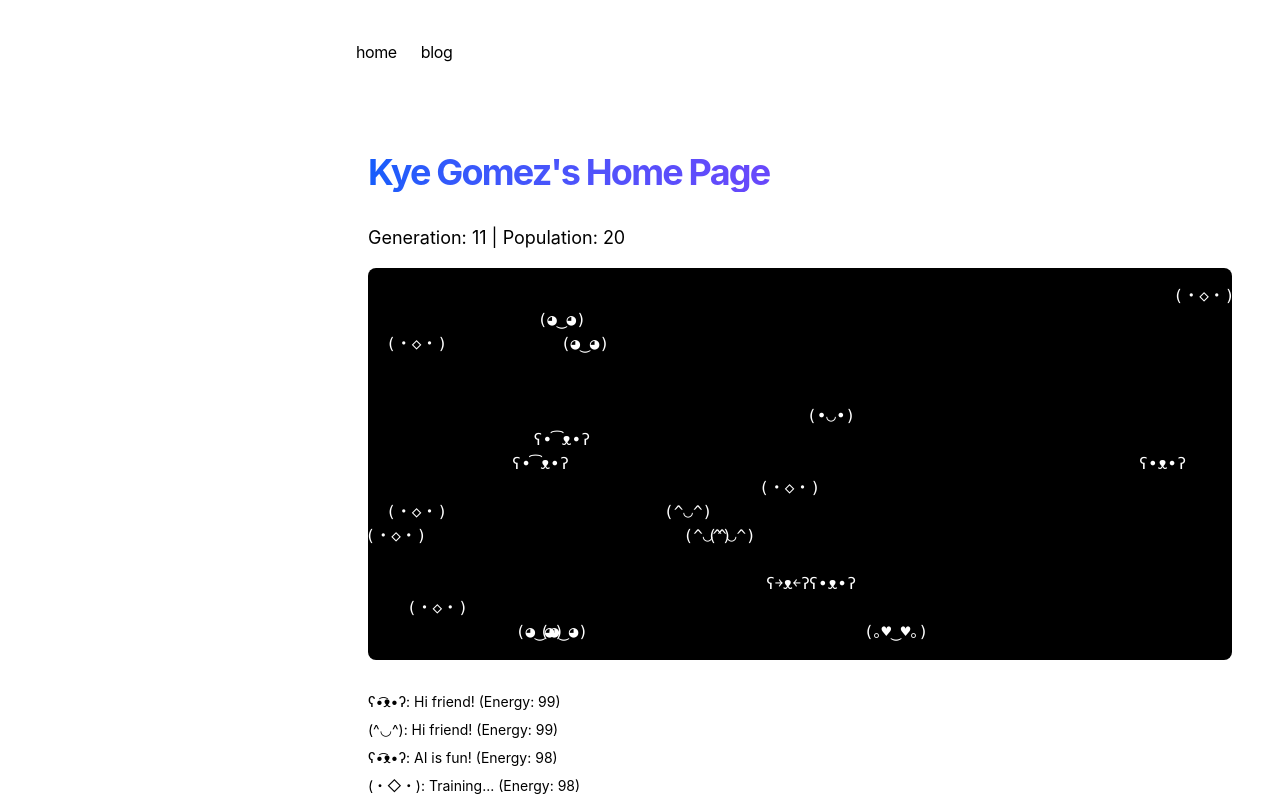
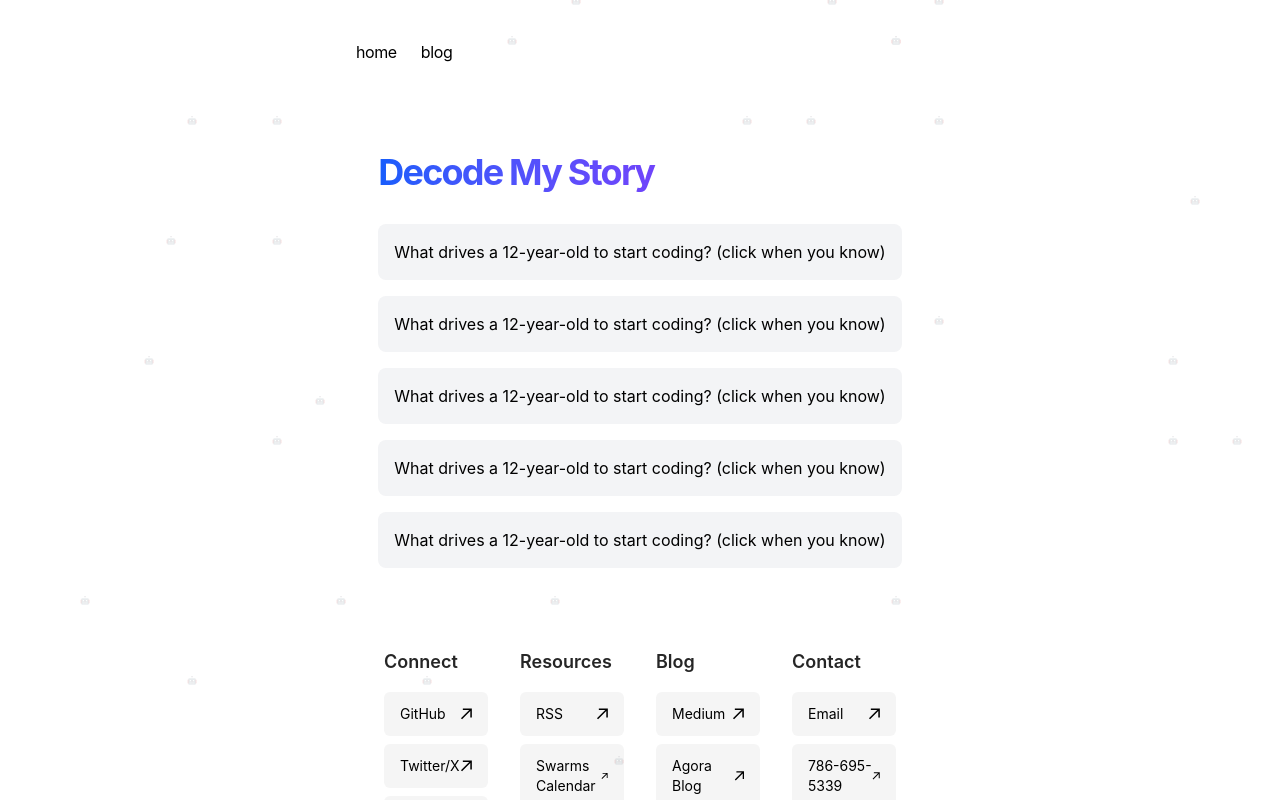
Before and after one commit to kyegomez/kyegomez-com, a Next.js app: page / in a window 1280 px wide. Shown: the top 800 px of the page. Built offline with nearby package versions, Linux system fonts and the light colour scheme.

Commit message:
Update page.tsx

```diff
--- a/app/page.tsx
+++ b/app/page.tsx
@@ -1,162 +1,203 @@
 'use client';
 
-import React, { useState, useEffect } from 'react';
+import React, { useState, useEffect, useCallback } from 'react';
 
-interface ASCIICreature {
+interface Gene {
+  movement: number;
+  intelligence: number;
+  cooperation: number;
+  resilience: number;
+}
+
+interface Organism {
   id: number;
+  genes: Gene;
+  fitness: number;
   x: number;
   y: number;
-  species: number;
-  energy: number;
-  dialogue: string;
   emoji: string;
+  generation: number;
 }
 
-const GRID_WIDTH = 40;
-const GRID_HEIGHT = 15;
-const INITIAL_POPULATION = 10;
+const POPULATION_SIZE = 30;
+const MUTATION_RATE = 0.1;
+const GRID_SIZE = { width: 60, height: 20 };
 
-const dialogues = [
-  "Hi friend!",
-  "Let's evolve!",
-  "Neural nets!",
-  "AI is fun!",
-  "Swarms rock!",
-  "Hello world!",
-  "Let's code!",
-  "Training...",
-  "Optimizing...",
-  "Learning..."
+// Puzzle pieces that reveal your introduction
+const puzzlePieces = [
+  "Neural architect crafting tomorrow's intelligence",
+  "Founded Agora, uniting 8,200+ AI researchers globally",
+  "Built first neural network at age 12",
+  "Leading Swarms: orchestrating million-agent systems",
+  "Open-source advocate and AI accessibility champion"
 ];
 
-const emojis = ['ʕ•ᴥ•ʔ', '(•◡•)', '(っ◔◡◔)っ', 'ʕ￫ᴥ￩ʔ', '(^◡^)', '(・◇・)', 'ʕ•͡ᴥ•ʔ', '(◕‿◕)', '(｡♥‿♥｡)', 'ʕ•ᴥ•ʔ'];
+const BackgroundEvolution = () => {
+  const [organisms, setOrganisms] = useState<Organism[]>([]);
+  const [generation, setGeneration] = useState(0);
 
-export default function Page() {
-  const [creatures, setCreatures] = useState<ASCIICreature[]>([]);
-  const [generation, setGeneration] = useState(0);
+  // Fitness function based on multiple traits
+  const calculateFitness = useCallback((genes: Gene, positions: {x: number, y: number}[]) => {
+    const positionDensity = positions.filter(p =>
+      Math.abs(p.x) < 5 && Math.abs(p.y) < 5
+    ).length;
+
+    return (
+      genes.intelligence * 0.3 +
+      genes.cooperation * 0.2 +
+      genes.resilience * 0.25 +
+      genes.movement * 0.15 -
+      (positionDensity * 0.1) // Penalize overcrowding
+    );
+  }, []);
 
   // Initialize population
   useEffect(() => {
-    const initial = Array.from({ length: INITIAL_POPULATION }, (_, i) => ({
-      id: i,
-      x: Math.floor(Math.random() * GRID_WIDTH),
-      y: Math.floor(Math.random() * GRID_HEIGHT),
-      species: Math.floor(Math.random() * emojis.length),
-      energy: 100,
-      dialogue: dialogues[Math.floor(Math.random() * dialogues.length)],
-      emoji: emojis[Math.floor(Math.random() * emojis.length)]
+    const initialPopulation = Array.from({ length: POPULATION_SIZE }, (_, id) => ({
+      id,
+      genes: {
+        movement: Math.random(),
+        intelligence: Math.random(),
+        cooperation: Math.random(),
+        resilience: Math.random()
+      },
+      fitness: 0,
+      x: Math.floor(Math.random() * GRID_SIZE.width),
+      y: Math.floor(Math.random() * GRID_SIZE.height),
+      emoji: ['🧬', '🤖', '🔮', '💡', '⚛️'][Math.floor(Math.random() * 5)],
+      generation: 0
     }));
-    setCreatures(initial);
+    setOrganisms(initialPopulation);
   }, []);
 
-  // Update simulation
-  useEffect(() => {
-    const timer = setInterval(() => {
-      setCreatures(prev => {
-        // Move creatures and update their state
-        const updated = prev.map(creature => {
-          // Random movement
-          const newX = (creature.x + Math.floor(Math.random() * 3) - 1 + GRID_WIDTH) % GRID_WIDTH;
-          const newY = (creature.y + Math.floor(Math.random() * 3) - 1 + GRID_HEIGHT) % GRID_HEIGHT;
+  // Evolution step
+  const evolve = useCallback(() => {
+    setOrganisms(prev => {
+      // Calculate fitness for current population
+      const positions = prev.map(o => ({ x: o.x, y: o.y }));
+      const withFitness = prev.map(org => ({
+        ...org,
+        fitness: calculateFitness(org.genes, positions)
+      }));
 
-          // Decrease energy
-          let newEnergy = creature.energy - 1;
+      // Selection (tournament selection)
+      const select = () => {
+        const tournament = Array.from({ length: 3 }, () =>
+          withFitness[Math.floor(Math.random() * withFitness.length)]
+        );
+        return tournament.reduce((a, b) => a.fitness > b.fitness ? a : b);
+      };
 
-          // Random chance to change dialogue
-          const newDialogue = Math.random() < 0.1 ?
-            dialogues[Math.floor(Math.random() * dialogues.length)] :
-            creature.dialogue;
+      // Create new population
+      const newPopulation = Array.from({ length: POPULATION_SIZE }, () => {
+        const parent1 = select();
+        const parent2 = select();
 
-          return {
-            ...creature,
-            x: newX,
-            y: newY,
-            energy: newEnergy,
-            dialogue: newDialogue
-          };
-        });
+        // Crossover
+        const childGenes = {
+          movement: Math.random() < 0.5 ? parent1.genes.movement : parent2.genes.movement,
+          intelligence: Math.random() < 0.5 ? parent1.genes.intelligence : parent2.genes.intelligence,
+          cooperation: Math.random() < 0.5 ? parent1.genes.cooperation : parent2.genes.cooperation,
+          resilience: Math.random() < 0.5 ? parent1.genes.resilience : parent2.genes.resilience
+        };
 
-        // Reproduction
-        const newCreatures = [...updated];
-        updated.forEach(creature => {
-          if (creature.energy > 80 && Math.random() < 0.1) {
-            newCreatures.push({
-              id: Math.random(),
-              x: creature.x,
-              y: creature.y,
-              species: Math.random() < 0.9 ? creature.species : Math.floor(Math.random() * emojis.length),
-              energy: 100,
-              dialogue: dialogues[Math.floor(Math.random() * dialogues.length)],
-              emoji: Math.random() < 0.9 ? creature.emoji : emojis[Math.floor(Math.random() * emojis.length)]
-            });
-          }
-        });
-
-        // Remove low energy creatures
-        const survivors = newCreatures.filter(c => c.energy > 0);
-
-        // Keep population in check
-        const maxPop = 20;
-        if (survivors.length > maxPop) {
-          survivors.sort((a, b) => b.energy - a.energy);
-          survivors.length = maxPop;
+        // Mutation
+        if (Math.random() < MUTATION_RATE) {
+          const geneToMutate = Object.keys(childGenes)[Math.floor(Math.random() * 4)] as keyof Gene;
+          childGenes[geneToMutate] = Math.random();
         }
 
-        setGeneration(g => g + 1);
-        return survivors;
+        return {
+          id: Math.random(),
+          genes: childGenes,
+          fitness: 0,
+          x: Math.floor(Math.random() * GRID_SIZE.width),
+          y: Math.floor(Math.random() * GRID_SIZE.height),
+          emoji: parent1.emoji,
+          generation: parent1.generation + 1
+        };
       });
-    }, 500);
 
+      return newPopulation;
+    });
+    setGeneration(g => g + 1);
+  }, [calculateFitness]);
+
+  useEffect(() => {
+    const timer = setInterval(evolve, 100);
     return () => clearInterval(timer);
-  }, []);
+  }, [evolve]);
 
   return (
-    <section className="max-w-4xl mx-auto p-4">
+    <div className="fixed inset-0 pointer-events-none opacity-20 font-mono overflow-hidden">
+      {organisms.map(org => (
+        <div
+          key={org.id}
+          className="absolute transition-all duration-1000"
+          style={{
+            left: `${(org.x / GRID_SIZE.width) * 100}%`,
+            top: `${(org.y / GRID_SIZE.height) * 100}%`,
+            transform: `translate(-50%, -50%) scale(${org.fitness + 0.5})`
+          }}
+        >
+          {org.emoji}
+        </div>
+      ))}
+    </div>
+  );
+};
+
+const PuzzleIntro = () => {
+  const [solvedPieces, setSolvedPieces] = useState<Set<number>>(new Set());
+  const [currentChallenge, setCurrentChallenge] = useState<string>('');
+
+  useEffect(() => {
+    const challenges = [
+      "What drives a 12-year-old to start coding? (click when you know)",
+      "How many researchers are part of Agora? (click when you know)",
+      "What framework orchestrates millions of agents? (click when you know)",
+      "What's the key to accessible AI? (click when you know)",
+      "Neural networks are built for...? (click when you know)"
+    ];
+    setCurrentChallenge(challenges[solvedPieces.size]);
+  }, [solvedPieces]);
+
+  const handlePuzzleClick = () => {
+    if (solvedPieces.size < puzzlePieces.length) {
+      setSolvedPieces(prev => new Set([...prev, prev.size]));
+    }
+  };
+
+  return (
+    <div className="relative z-10">
       <h1 className="mb-8 text-4xl font-bold tracking-tighter bg-gradient-to-r from-blue-600 to-purple-600 bg-clip-text text-transparent">
-        Kye Gomez&apos;s Home Page
+        Decode My Story
       </h1>
 
-      <div className="mb-4 text-lg">
-        Generation: {generation} | Population: {creatures.length}
-      </div>
-
-      <div className="font-mono bg-black text-white p-4 rounded-lg mb-8 overflow-hidden">
-        {Array.from({ length: GRID_HEIGHT }).map((_, y) => (
-          <div key={y} className="flex whitespace-pre">
-            {Array.from({ length: GRID_WIDTH }).map((_, x) => {
-              const creature = creatures.find(c => c.x === x && c.y === y);
-              return (
-                <span key={x} className="w-6 h-6 flex items-center justify-center">
-                  {creature ? creature.emoji : ' '}
-                </span>
-              );
-            })}
+      <div className="space-y-4">
+        {Array.from({ length: puzzlePieces.length }).map((_, index) => (
+          <div
+            key={index}
+            className={`p-4 rounded-lg transition-all duration-500 ${
+              solvedPieces.has(index)
+                ? 'bg-blue-100 cursor-default'
+                : 'bg-gray-100 cursor-pointer hover:bg-gray-200'
+            }`}
+            onClick={solvedPieces.has(index) ? undefined : handlePuzzleClick}
+          >
+            {solvedPieces.has(index) ? puzzlePieces[index] : currentChallenge}
           </div>
         ))}
       </div>
+    </div>
+  );
+};
 
-      <div className="space-y-2">
-        {creatures.map(creature => (
-          <div key={creature.id} className="text-sm">
-            {creature.emoji}: {creature.dialogue} (Energy: {creature.energy})
-          </div>
-        ))}
-      </div>
-
-      <p className="mt-8 mb-8 text-lg leading-relaxed">
-        Hello, I&apos;m Kye Gomez, and I build neural networks.
-        I&apos;ve been programming since I was 12 years old, and today, I lead Agora,
-        an open-source AI research lab non-profit with over 8,200 researchers worldwide.
-        We&apos;ve successfully trained thousands of models and continue to push the
-        boundaries of AI innovation.
-      </p>
-
-      <p className="mb-8 text-lg leading-relaxed">
-        I&apos;m also working on Swarms, a framework for orchestrating millions of
-        agents to automate recurring enterprise operations. If you&apos;re interested
-        in AI research or neural networks, check out my work on GitHub and YouTube,
-        where I share insights, projects, and tutorials.
-      </p>
+export default function HomePage() {
+  return (
+    <section className="max-w-4xl mx-auto p-4">
+      <BackgroundEvolution />
+      <PuzzleIntro />
     </section>
   );
 }
```
